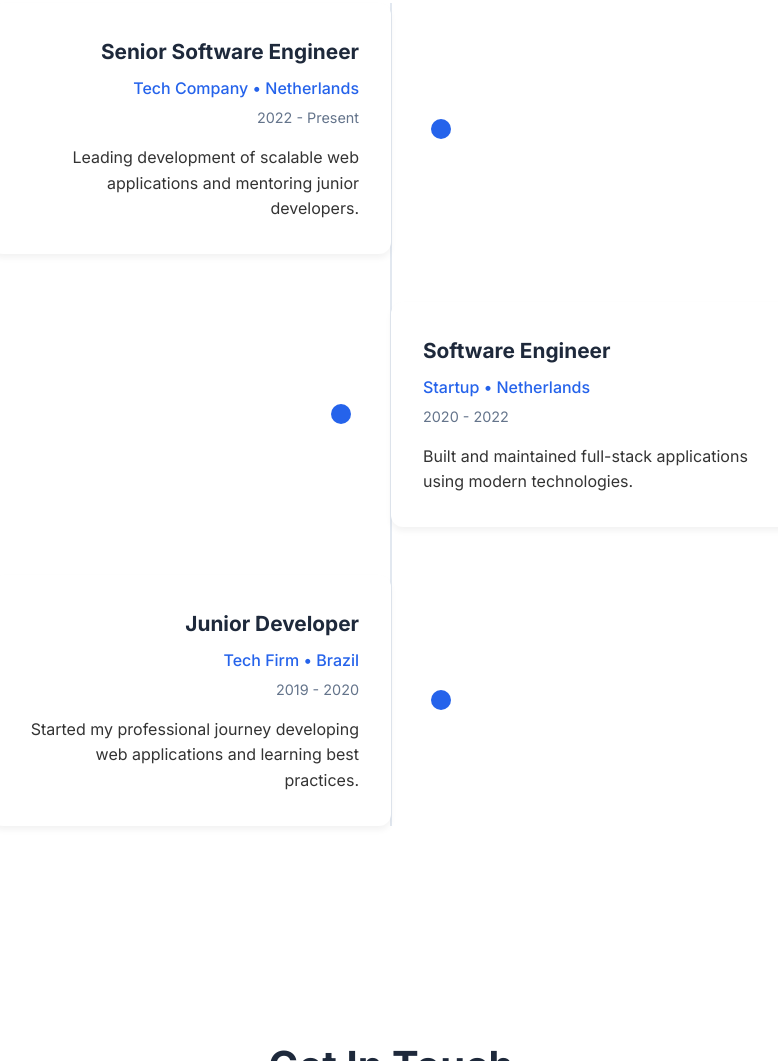
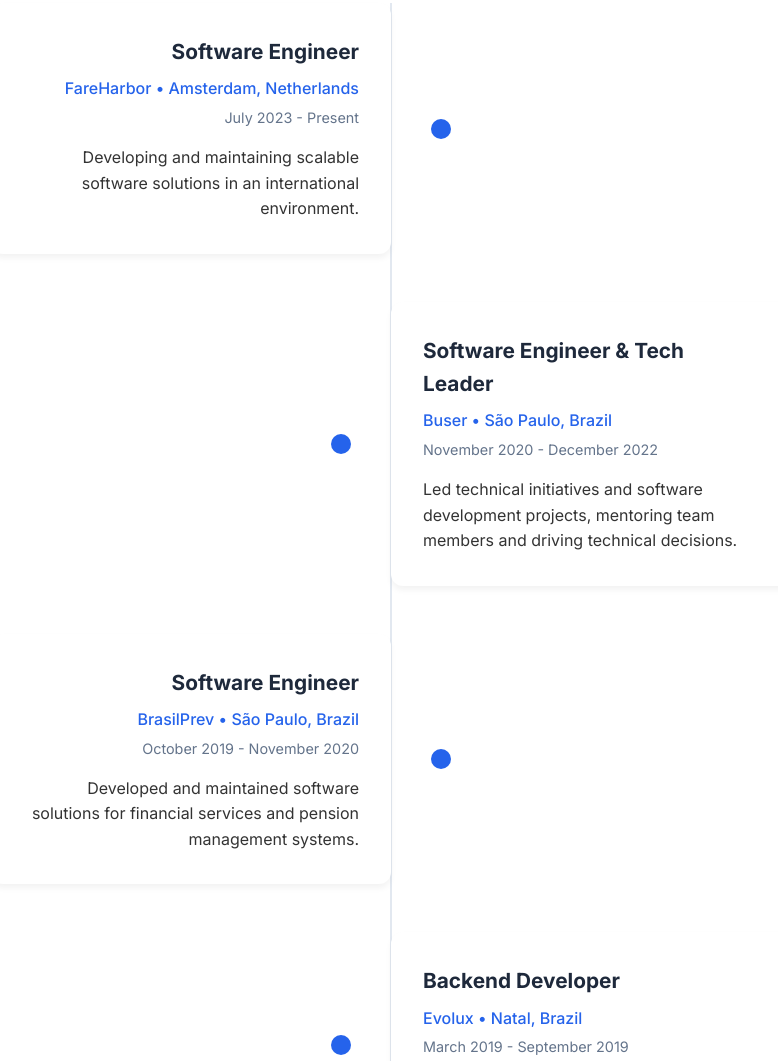
Before and after one commit to tyronedamasceno/Tyrone-Damasceno, a plain HTML site: page index.html in a window 1280 px wide. Shown: the part 1807-2868 px from the top of the page, without its empty margins (249-1027 px from the left). Drawn offline with Linux system fonts and the light colour scheme.

Commit message:
Update experiences

```diff
--- a/index.html
+++ b/index.html
@@ -85,6 +85,8 @@
               <span class="skill-tag">Kubernetes</span>
               <span class="skill-tag">CI/CD</span>
               <span class="skill-tag">AWS</span>
+              <span class="skill-tag">Data Structures</span>
+              <span class="skill-tag">Algorithms</span>
             </div>
 
             <div class="languages">
@@ -117,26 +119,42 @@
       <div class="timeline">
         <div class="timeline-item">
           <div class="timeline-content">
-            <h3>Senior Software Engineer</h3>
-            <p class="company">Tech Company • Netherlands</p>
-            <p class="period">2022 - Present</p>
-            <p>Leading development of scalable web applications and mentoring junior developers.</p>
+            <h3>Software Engineer</h3>
+            <p class="company"><a href="https://fareharbor.com/" target="_blank" rel="noopener noreferrer">FareHarbor</a> • Amsterdam, Netherlands</p>
+            <p class="period">July 2023 - Present</p>
+            <p>Developing and maintaining scalable software solutions in an international environment.</p>
+          </div>
+        </div>
+        <div class="timeline-item">
+          <div class="timeline-content">
+            <h3>Software Engineer & Tech Leader</h3>
+            <p class="company"><a href="https://www.buser.com.br/" target="_blank" rel="noopener noreferrer">Buser</a> • São Paulo, Brazil</p>
+            <p class="period">November 2020 - December 2022</p>
+            <p>Led technical initiatives and software development projects, mentoring team members and driving technical decisions.</p>
           </div>
         </div>
         <div class="timeline-item">
           <div class="timeline-content">
             <h3>Software Engineer</h3>
-            <p class="company">Startup • Netherlands</p>
-            <p class="period">2020 - 2022</p>
-            <p>Built and maintained full-stack applications using modern technologies.</p>
+            <p class="company"><a href="https://www1.brasilprev.com.br/" target="_blank" rel="noopener noreferrer">BrasilPrev</a> • São Paulo, Brazil</p>
+            <p class="period">October 2019 - November 2020</p>
+            <p>Developed and maintained software solutions for financial services and pension management systems.</p>
           </div>
         </div>
         <div class="timeline-item">
           <div class="timeline-content">
-            <h3>Junior Developer</h3>
-            <p class="company">Tech Firm • Brazil</p>
-            <p class="period">2019 - 2020</p>
-            <p>Started my professional journey developing web applications and learning best practices.</p>
+            <h3>Backend Developer</h3>
+            <p class="company"><a href="https://evolux.net.br/" target="_blank" rel="noopener noreferrer">Evolux</a> • Natal, Brazil</p>
+            <p class="period">March 2019 - September 2019</p>
+            <p>Focused on backend development and API design for telecommunications solutions.</p>
+          </div>
+        </div>
+        <div class="timeline-item">
+          <div class="timeline-content">
+            <h3>Software Development Intern</h3>
+            <p class="company"><a href="https://b2bit.company/" target="_blank" rel="noopener noreferrer">B2Soft</a> • Natal, Brazil</p>
+            <p class="period">July 2018 - March 2019</p>
+            <p>Started my professional journey as an intern, learning software development fundamentals and best practices.</p>
           </div>
         </div>
       </div>
@@ -150,7 +168,6 @@
       <h2 class="section-title">Get In Touch</h2>
       <div class="contact-content">
         <div class="contact-info">
-          <h3>Let's Connect</h3>
           <p>I'm always interested in new opportunities and collaborations. Feel free to reach out!</p>
           <div class="contact-items">
             <div class="contact-item">
--- a/styles.css
+++ b/styles.css
@@ -403,6 +403,17 @@
   margin-bottom: 0.25rem;
 }
 
+.company a {
+  color: #2563eb;
+  text-decoration: none;
+  transition: color 0.3s ease;
+}
+
+.company a:hover {
+  color: #1d4ed8;
+  text-decoration: underline;
+}
+
 .period {
   color: #64748b;
   font-size: 0.9rem;
```
